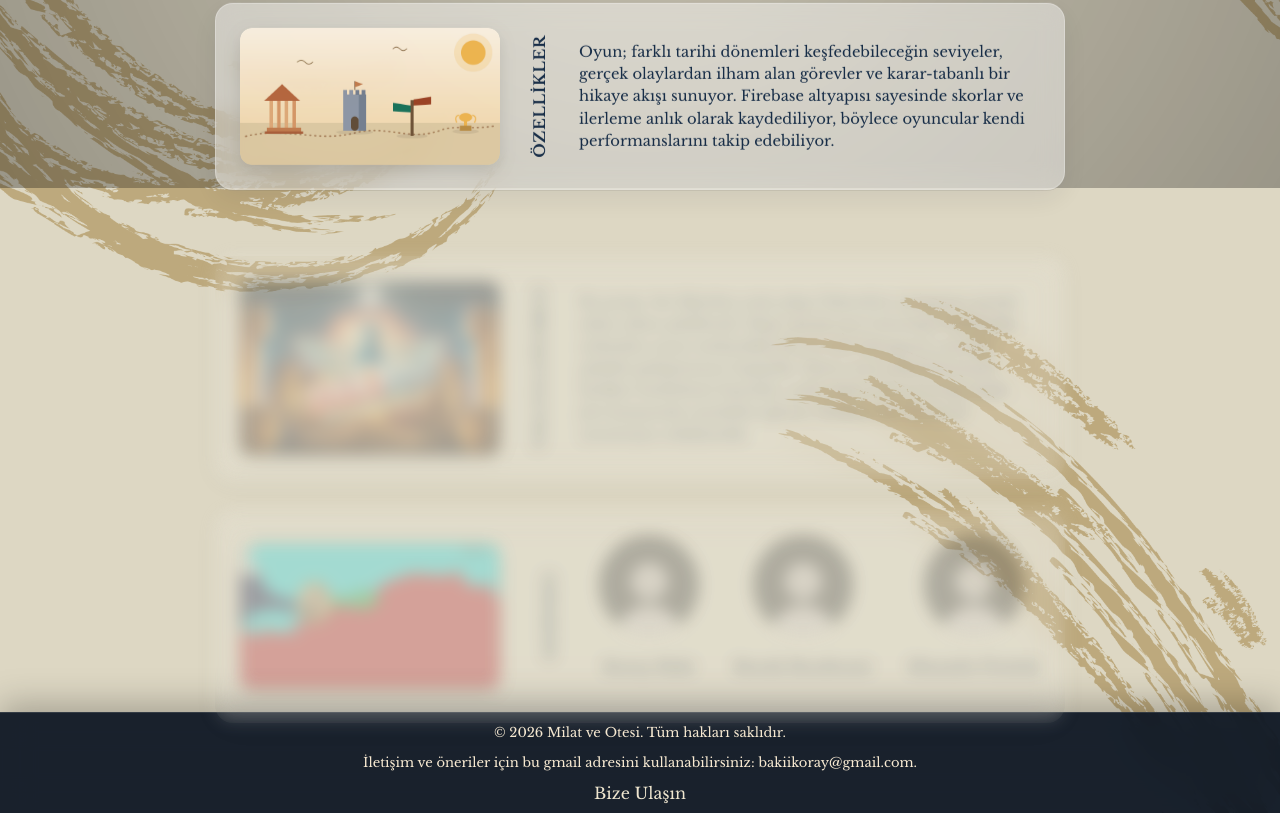
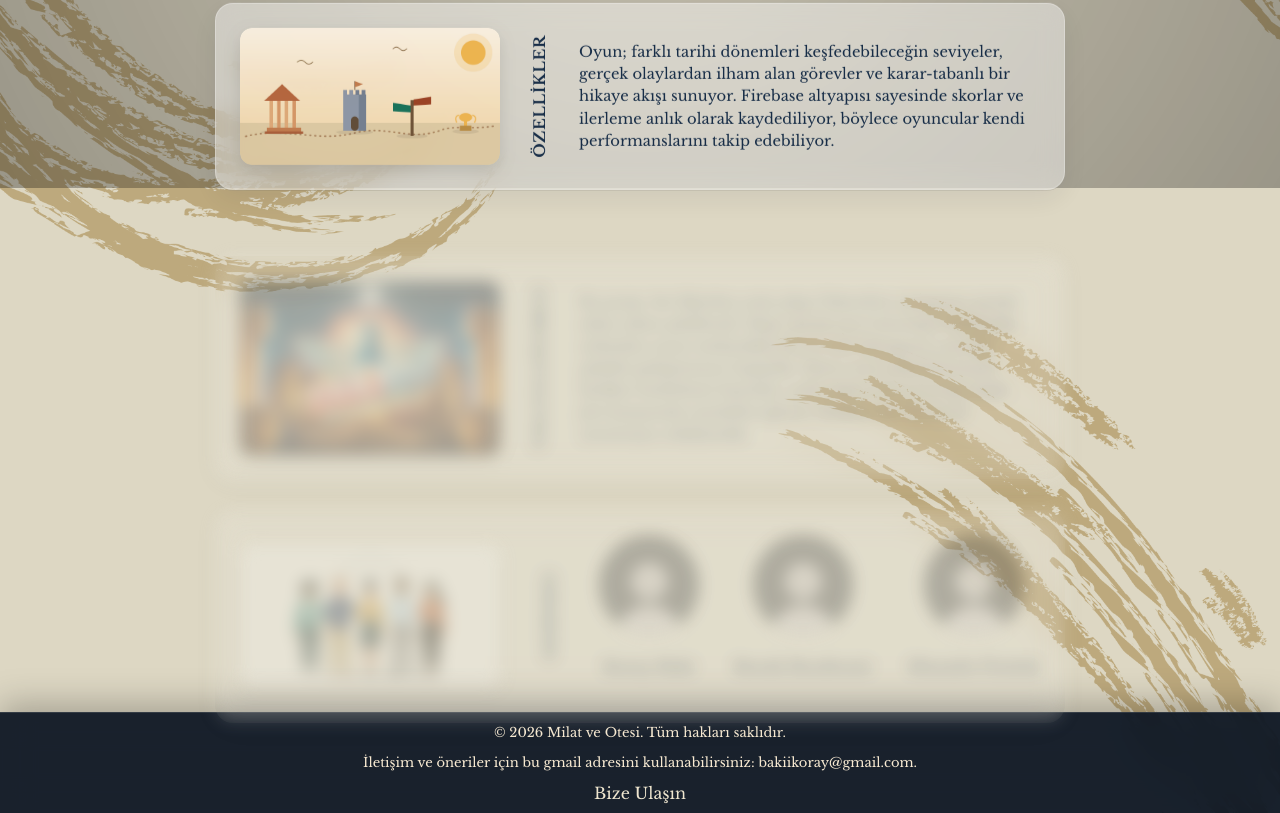
Before and after one commit to koraycik/milat-ve-otesi, a plain HTML site: page index.html in a window 1280 px wide. Shown: the part 612-1425 px from the top of the page. Drawn offline with nearby package versions, Linux system fonts and the light colour scheme.

Commit message:
Customize
About main menu

```diff
--- a/index.html
+++ b/index.html
@@ -88,7 +88,7 @@
 
     <div class="photo">
         <div class="imgg">
-            <img src="images/oyun.JPG" alt="oyun temsili" class="video-image">
+            <img src="images/ekip.jfif" alt="oyun temsili" class="video-image">
         </div>
         <h3 id="about-our-game" data-en="OUR TEAM" data-tr="EKİBİMİZ">EKİBİMİZ</h3>
         <div class="team-member">
```
Also changed, not shown: images/ekip.jfif (added).
